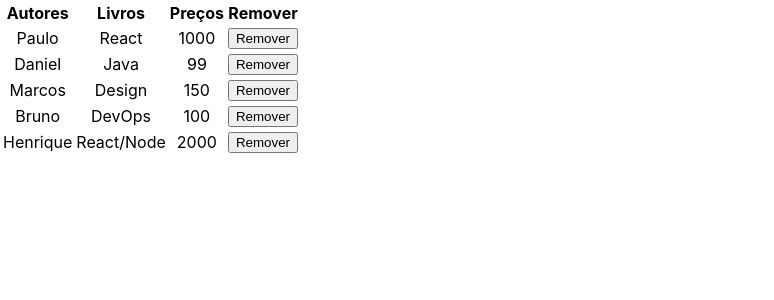
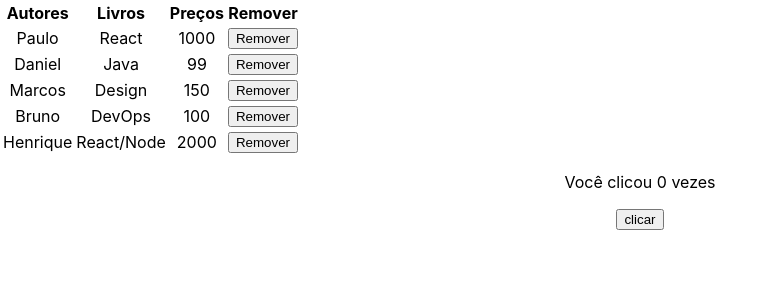
Before and after one commit to henriquecrono/react-alura-1, a React (Create React App) app: page / in a window 1280 px wide. Shown: the top 300 px of the page, without its empty margins (0-774 px from the left). Built offline with nearby package versions, Linux system fonts and the light colour scheme.

Commit message:
React Hooks use state

```diff
--- a/src/App.js
+++ b/src/App.js
@@ -2,6 +2,7 @@
 
 import './App.css';
 import Tabela from './Tabela';
+import ContaClicks from './ReactHooks';
 
 class App extends Component {
   state = {
@@ -48,6 +49,7 @@
     return (
       <div className="App">
         <Tabela autores={this.state.autores} removeAutor={this.removeAutor} />
+        <ContaClicks />
       </div>
     );
   }
--- /dev/null
+++ b/src/ReactHooks.js
@@ -0,0 +1,16 @@
+import React, { useState } from 'react';
+
+function ContaClicks() {
+
+    const [contador, setContador] = useState(0);
+
+    return (
+        <div>
+            <p>Você clicou {contador} vezes </p>
+            <button onClick={() => setContador(contador + 1)}>clicar</button>
+        </div>
+    );
+
+}
+
+export default ContaClicks;
```
